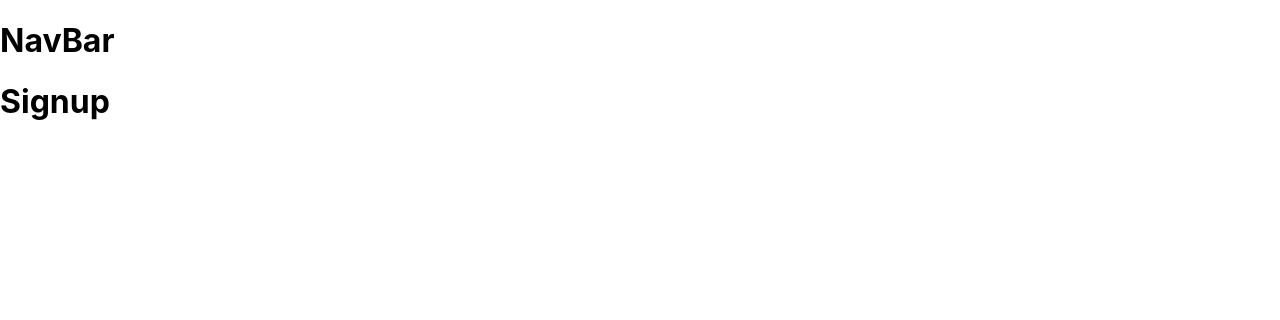
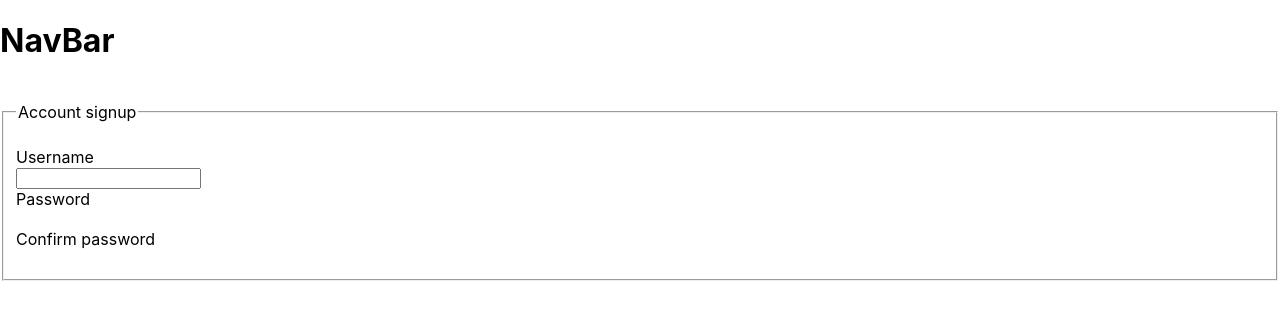
Before and after one commit to 8dot5/watchable-client, a React (Create React App) app: page /signup in a window 1280 px wide. Shown: the top 320 px of the page. Built offline with nearby package versions, Linux system fonts and the light colour scheme; no server answers.

Commit message:
Signup.js: Added fieldset to form

```diff
--- a/src/App.js
+++ b/src/App.js
@@ -46,7 +46,7 @@ function App() {
           </Route>
 
           <Route path="/signup">
-            <h1>Signup</h1>
+            <Signup />
           </Route>
 
           <Route path="/login">
--- a/src/components/Signup.js
+++ b/src/components/Signup.js
@@ -1,6 +1,48 @@
+import { useState } from 'react';
+
 function Signup() {
+
+    const [userState, setUserState] = useState({})
+    const [username, setUsername] = useState('')
+    const [password, setPassword] = useState('')
+
+    function handleSubmit(e) {
+        e.preventDefault()
+    }
+
+    const onChange = (e) => {
+        setUserState({ ...userState, [e.target.name]: e.target.value})
+    }
+
     return (
-        <h1>Signup</h1>
+        <div>
+            <br/>
+            <form>
+                {/* <h1>Sign up</h1>
+                <label>Username
+                    <input type='text' value={username} onChange={(e) => setUsername(e.target.value) } />
+                </label>
+                <label>Password
+                    <input type='password' value={password} onChange={(e) => setPassword(e.target.value) } />
+                </label> */}
+
+                <fieldset>
+                    <legend>Account signup</legend>
+                    <br/>
+                    <label>Username<br/>
+                        <input onChange={onChange} type='text' name='username'/></label><br/>
+                    <label>Password<br/>
+
+                    </label><br/>
+                    <label>Confirm password<br/>
+
+                    </label><br/>
+
+                </fieldset>
+
+
+            </form>
+        </div>
     )
 }
 
```
